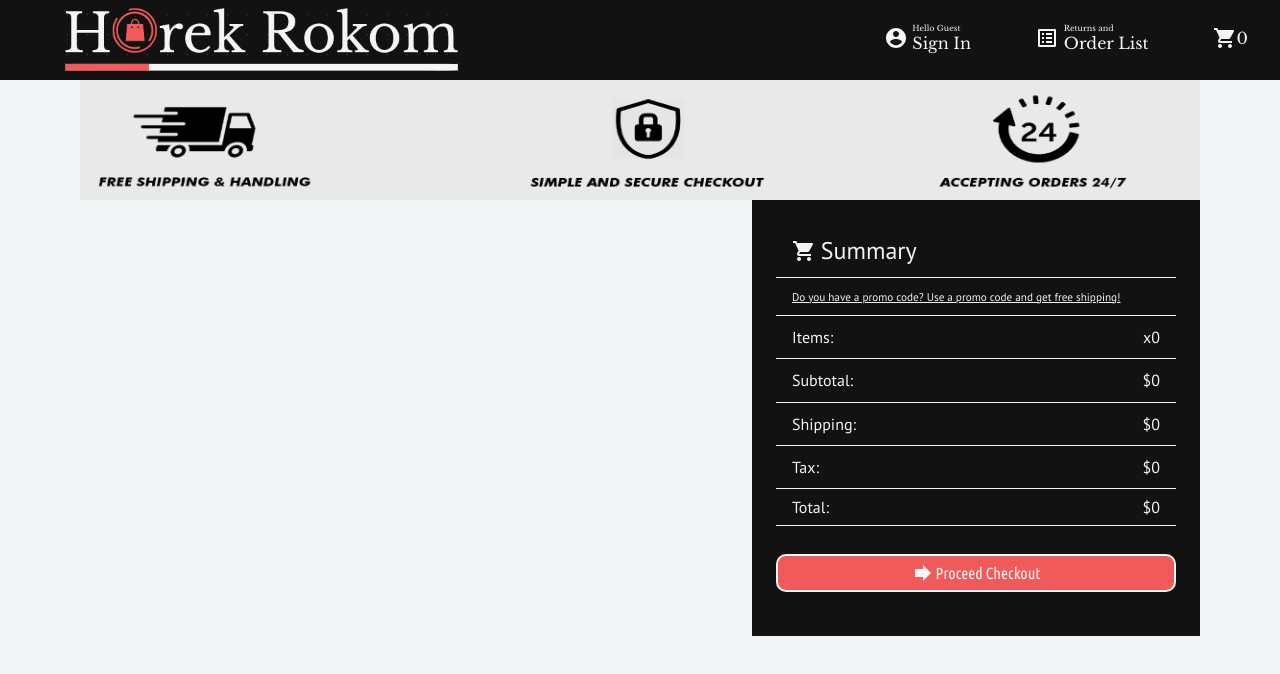
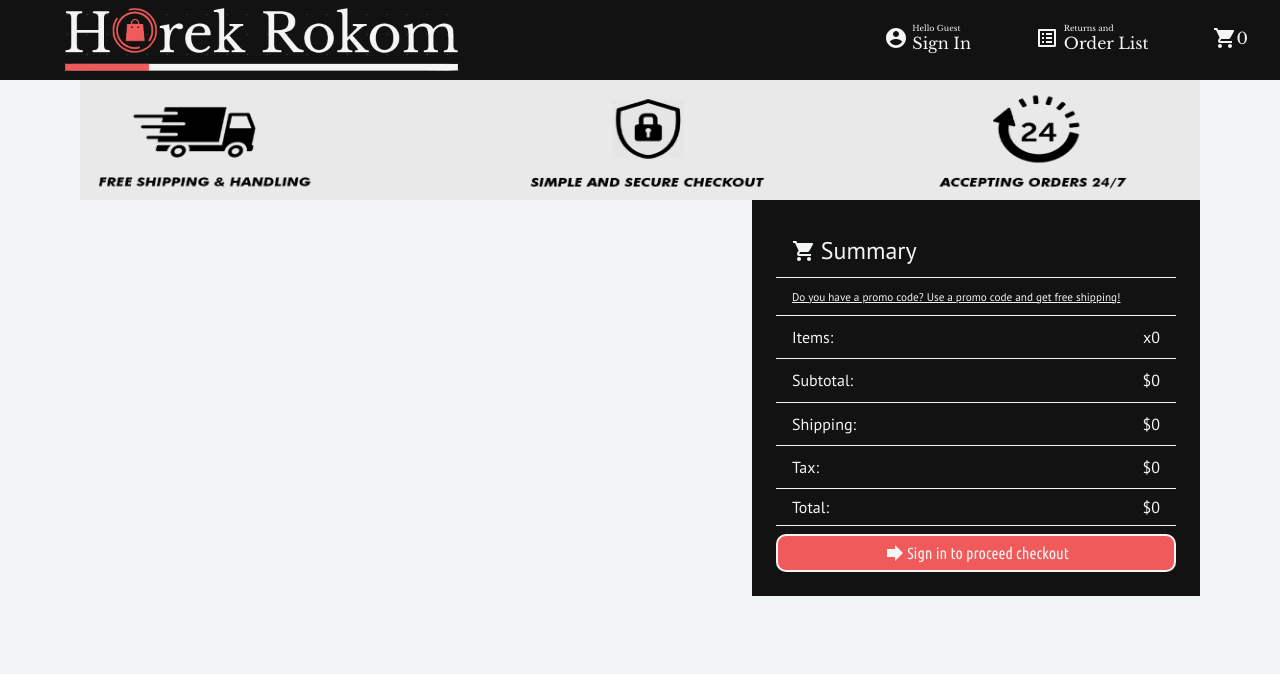
Before and after one commit to Ibtid/Horek-Rokom, a React (Create React App) app: page /cart in a window 1280 px wide. Shown: the top 674 px of the page. Built offline with nearby package versions, Linux system fonts and the light colour scheme.

Commit message:
order page started

```diff
--- a/src/UserComponent/CartProducts/CartSummary/CartSummary.js
+++ b/src/UserComponent/CartProducts/CartSummary/CartSummary.js
@@ -63,7 +63,7 @@ const CartSummary = () => {
           <div className='cartSummary__totalCost'>${total}</div>
         </div>
 
-        {state.currentUser ? (
+        {state.currentUser[0] ? (
           <Link to='/checkout' className='cartSummary__button'>
             <Button
               type='danger'
```
Also changed, not shown: src/Pages/OrderPage/OrderPage.js (added, +9 -0 lines), src/Pages/OrderPage/OrderPage.css (added), src/Resources/Picture/Advertisement/images (1).jpg (added).
